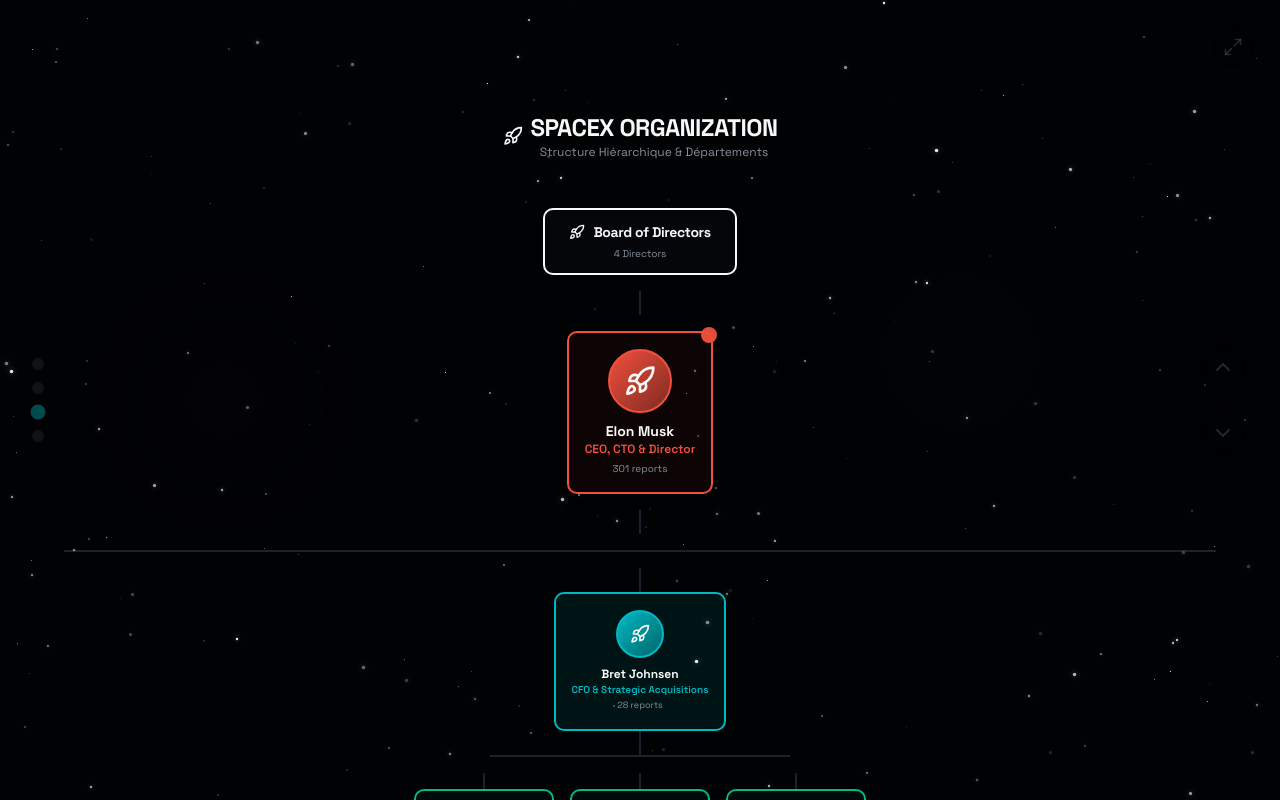
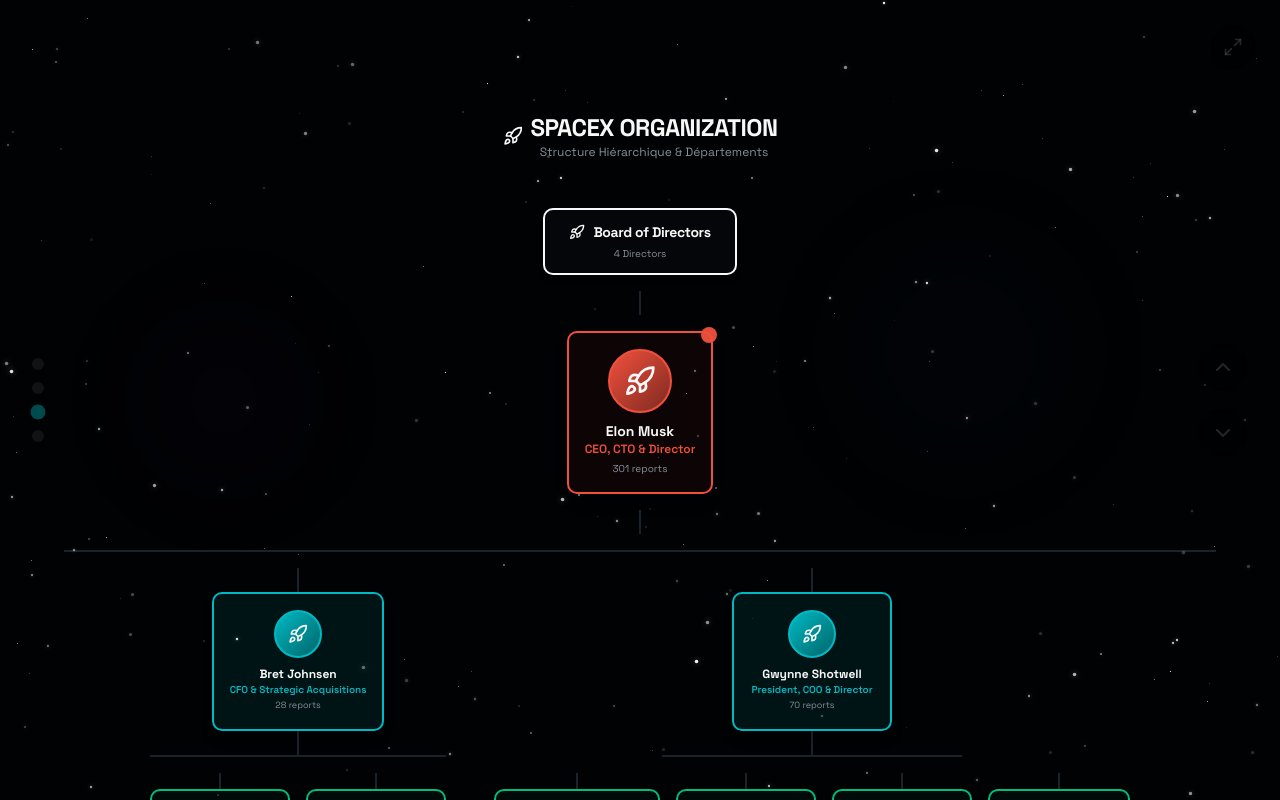
Before and after one commit to BJeff17/space-x-prensentation, a Next.js app: page / in a window 1280 px wide. Both pictures are taken after a click on the button 38 px from the left and 412 px from the top of the page. Built offline with nearby package versions, Linux system fonts and the light colour scheme.

Commit message:
refactor: Simplify organizational hierarchy by removing redundant departments and enhancing scroll handling

```diff
--- a/components/solar-org-chart.tsx
+++ b/components/solar-org-chart.tsx
@@ -22,11 +22,6 @@ const HIERARCHY = {
       },
       reports: [
         {
-          name: "Accounting",
-          title: "Accounting Department",
-          department: "Finance",
-        },
-        {
           name: "Finance",
           title: "Finance Department",
           department: "Finance",
@@ -46,26 +41,9 @@ const HIERARCHY = {
       },
       reports: [
         {
-          name: "Assistant to President",
-          title: "Assistant to President & COO",
-          department: "Operations",
-        },
-        {
-          name: "Early Careers",
-          title: "Early Careers & Programming",
-          department: "HR",
-        },
-        {
           name: "Starlink Production",
           title: "Starlink Production Engineering",
           department: "Starlink",
-          reports: [
-            {
-              name: "Mission Management",
-              title: "Mission Management",
-              department: "Operations",
-            },
-          ],
         },
         {
           name: "Build & Flight",
@@ -73,29 +51,7 @@ const HIERARCHY = {
           department: "Operations",
         },
         {
-          name: "Customer Operations",
-          title: "Customer Operations & Integration",
-          department: "Operations",
-        },
-        {
-          name: "Commercial Sales",
-          title: "Commercial Sales",
-          department: "Sales",
-          reports: [
-            {
-              name: "Communications",
-              title: "Communications",
-              department: "Marketing",
-            },
-          ],
-        },
-        {
-          name: "HR",
-          title: "Human Resources",
-          department: "HR",
-        },
-        {
-          name: "Launch",
+          name: "Launch Operations",
           title: "Launch Operations",
           department: "Launch",
           reports: [
@@ -107,28 +63,6 @@ const HIERARCHY = {
           ],
         },
         {
-          name: "Legal",
-          title: "Legal Department",
-          department: "Legal",
-          reports: [
-            {
-              name: "Acting Legal",
-              title: "Acting Legal",
-              department: "Legal",
-            },
-            {
-              name: "Satellite Policy",
-              title: "Satellite Policy",
-              department: "Legal",
-            },
-          ],
-        },
-        {
-          name: "Materials Engineering",
-          title: "Materials Engineering",
-          department: "Engineering",
-        },
-        {
           name: "Vehicle Engineering",
           title: "Vehicle Engineering",
           department: "Engineering",
@@ -136,11 +70,6 @@ const HIERARCHY = {
             {
               name: "Starship Engineering",
               title: "Starship Engineering",
-              department: "Engineering",
-            },
-            {
-              name: "Application Software",
-              title: "Application Software",
               department: "Engineering",
             },
           ],
@@ -343,18 +272,44 @@ export default function SolarOrgChart() {
     const container = scrollRef.current;
     if (!container) return;
 
-    const handleScroll = () => {
+    const handleScroll = (e: Event) => {
       setIsScrolled(container.scrollTop > 50);
+      // Empêcher la propagation du scroll vers le parent (slides)
+      e.stopPropagation();
     };
 
-    container.addEventListener("scroll", handleScroll);
+    container.addEventListener("scroll", handleScroll, { passive: false });
     return () => container.removeEventListener("scroll", handleScroll);
+  }, []);
+
+  // Empêcher le swipe quand on est dans l'organigramme
+  useEffect(() => {
+    const container = scrollRef.current;
+    if (!container) return;
+
+    const handleWheel = (e: WheelEvent) => {
+      const { scrollTop, scrollHeight, clientHeight } = container;
+      const isScrollingDown = e.deltaY > 0;
+      const isScrollingUp = e.deltaY < 0;
+      const isAtTop = scrollTop === 0;
+      const isAtBottom = scrollTop + clientHeight >= scrollHeight - 1;
+
+      // Permettre le scroll dans la div si on n'est pas aux extrémités
+      if ((isScrollingDown && !isAtBottom) || (isScrollingUp && !isAtTop)) {
+        e.stopPropagation();
+      }
+    };
+
+    container.addEventListener("wheel", handleWheel, { passive: false });
+    return () => container.removeEventListener("wheel", handleWheel);
   }, []);
 
   return (
     <div
       ref={scrollRef}
       className="h-full w-full flex flex-col overflow-y-auto pt-12"
+      onTouchStart={(e) => e.stopPropagation()}
+      onTouchMove={(e) => e.stopPropagation()}
     >
       <div className="max-w-7xl mx-auto w-full flex flex-col items-center px-2 mt-8">
         {/* Header */}
```
